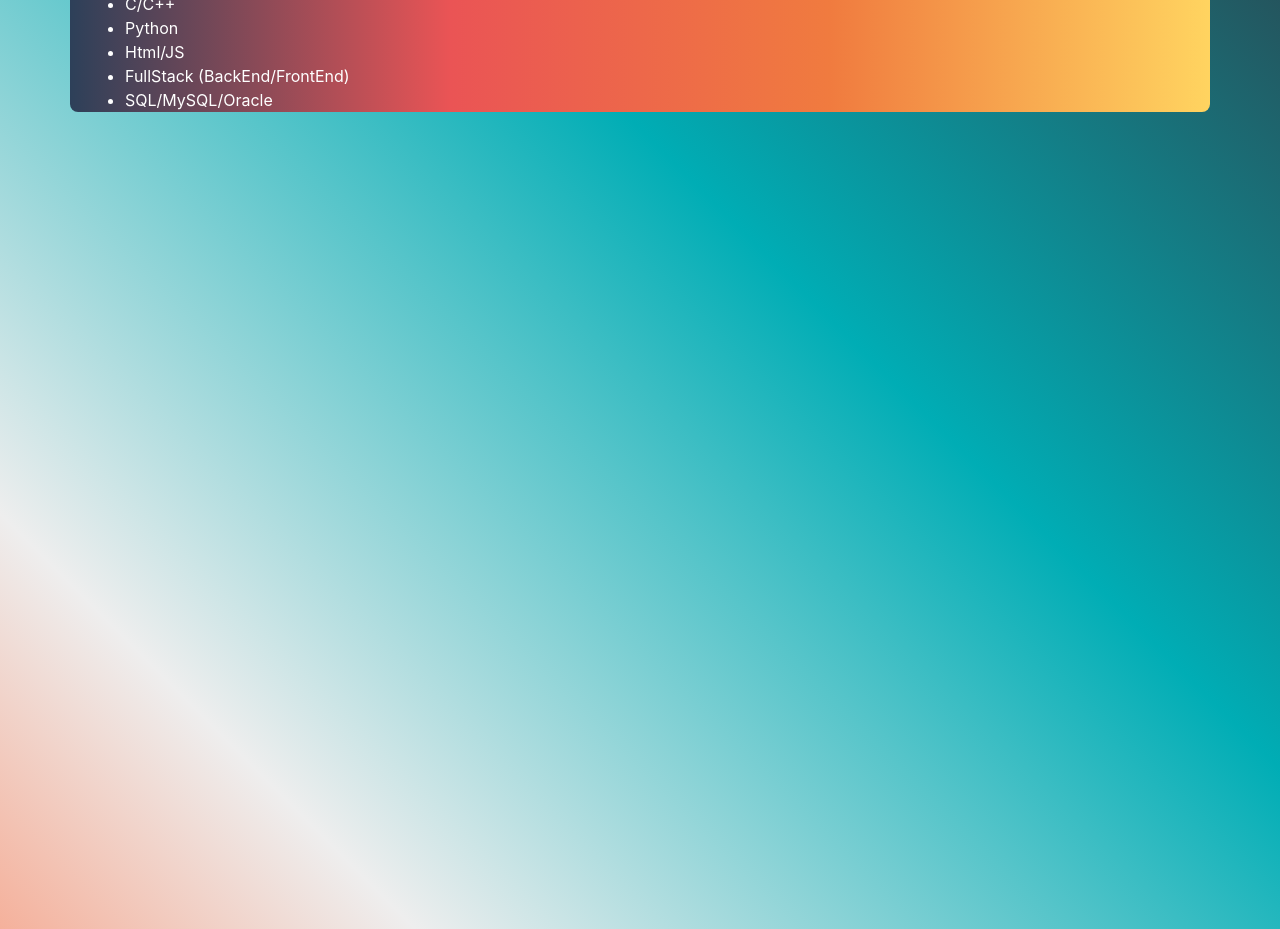
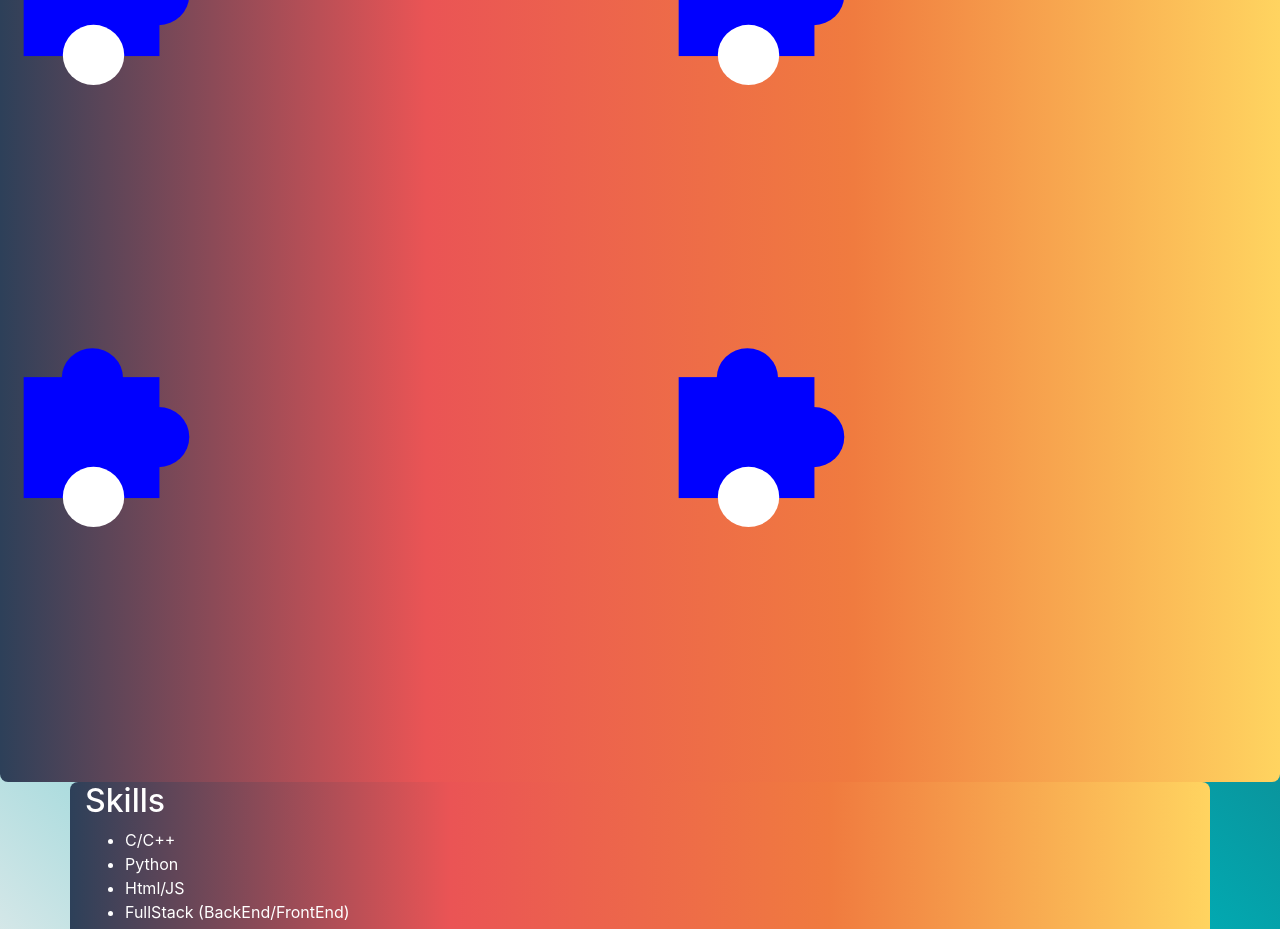
Before and after one commit to IvanSoftUG/FreeCodeCamp, a plain HTML site: page Web Design/PersonalPortfolio/index.html in a window 1280 px wide. Shown: the part 256-1185 px from the top of the page. Drawn offline with nearby package versions, Linux system fonts and the light colour scheme.

Commit message:
puzzle container & imgr

```diff
--- a/Web Design/PersonalPortfolio/index.css
+++ b/Web Design/PersonalPortfolio/index.css
@@ -30,6 +30,10 @@ body {
   visibility: visible;
 }
 
+img {
+  width: 50%;
+}
+
 .container {
   border-radius: 8px;
   background: linear-gradient(90deg, #2d4059, #ea5455, #f07b3f, #ffd460);
--- a/Web Design/PersonalPortfolio/index.html
+++ b/Web Design/PersonalPortfolio/index.html
@@ -33,19 +33,19 @@
     </nav>
     <div class="puzzle" id="puzzle">
       <div class="row">
-        <div class="col-sm">
-          1
+        <div class="col-sm" id="puzzle-piece">
+          <img src="/Web Design/PersonalPortfolio/Puzzle1.svg" alt="">
         </div>
         <div class="col-sm">
-          2
+          <img src="/Web Design/PersonalPortfolio/Puzzle1.svg" alt="">
         </div>
       </div>
       <div class="row">
         <div class="col-sm">
-          3
+          <img src="/Web Design/PersonalPortfolio/Puzzle1.svg" alt="">
         </div>
         <div class="col-sm">
-          4
+          <img src="/Web Design/PersonalPortfolio/Puzzle1.svg" alt="">
         </div>
       </div>
     </div>
```
Also changed, not shown: Web Design/PersonalPortfolio/Puzzle1.svg (added).
